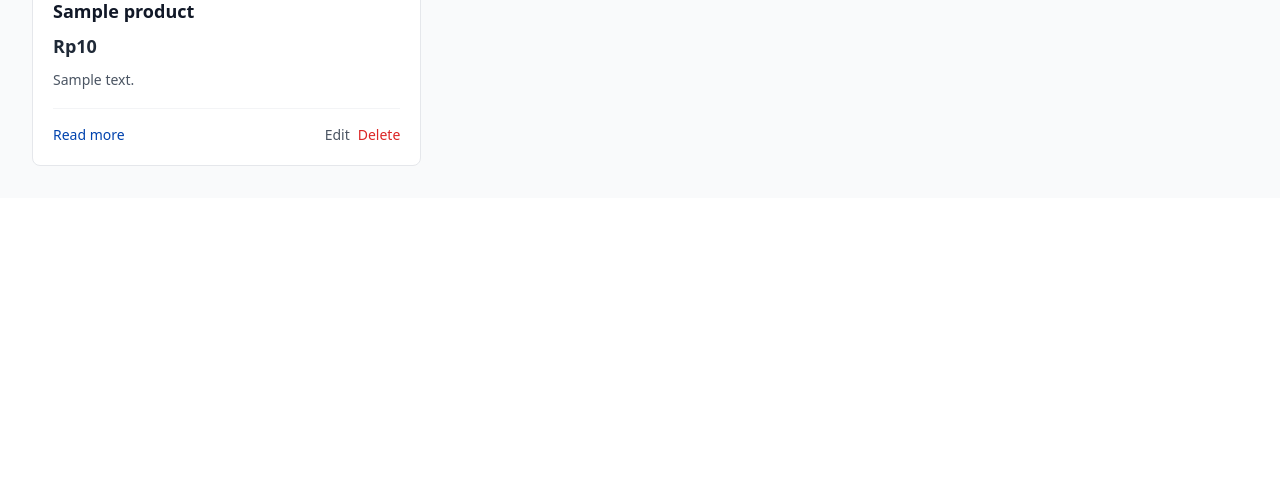
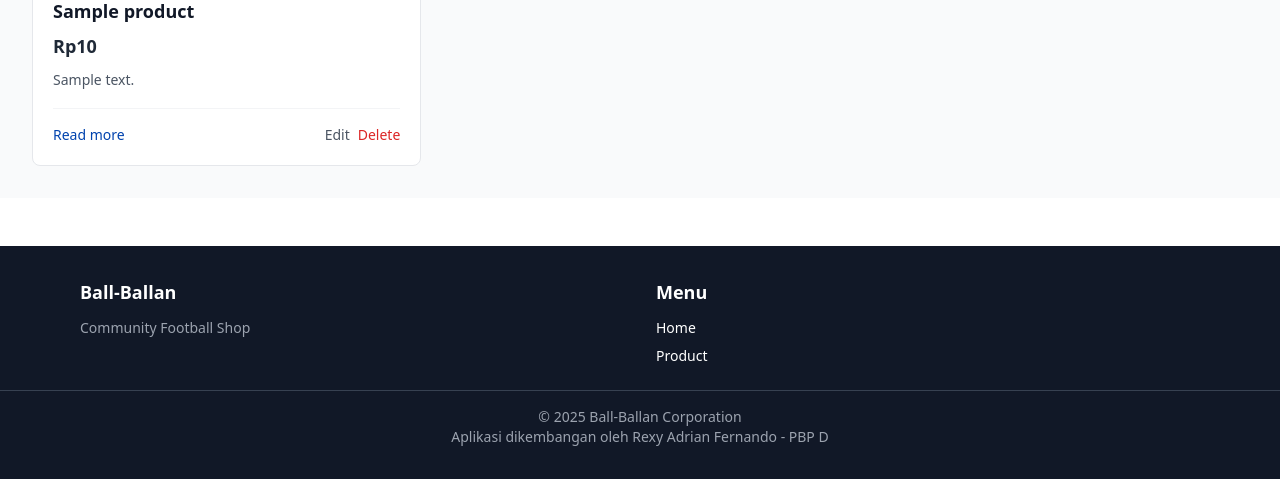
Before and after one commit to rexyadrian/ball-ballan, a Django app: page / in a window 1280 px wide. Shown: the part 724-1203 px from the top of the page. Before the commit the page ends 890 px from the top, so only its background shows below. Run offline with Django 5.2, Linux system fonts and the light colour scheme; a user stored in the database is signed in; tables that the repository leaves empty hold one stand-in row (values such as "Sample post"); grey boxes marked "Sample" are stand-in pictures; some libraries are stand-ins or nearby versions.

Commit message:
menambahkan footer

```diff
--- a/main/templates/main.html
+++ b/main/templates/main.html
@@ -37,14 +37,22 @@
         </div>
 
         <!-- Product Grid -->
+         <section id="products">
             {% if not product_list %}
             <div class="bg-white rounded-lg border border-gray-200 p-12 text-center">
                 <div class="w-32 h-32 mx-auto mb-4">
                     <img src="https://media1.tenor.com/m/1vDTcDBAz9AAAAAC/miko-iino-slapping.gif" alt="No product available"
                         class="w-full h-full object-contain">
                 </div>
-            <h3 class="text-lg font-medium text-gray-900 mb-2">No product found</h3>
-            <p class="text-gray-500 mb-6">Be the first to share football product with the community.</p>
+                <p class="text-gray-500 mb-6">
+                    Iino Miko says "There is no product!"
+                </p>
+                <h3 class="text-lg font-medium text-gray-900 mb-2">
+                    No product found
+                </h3>
+                <p class="text-gray-500 mb-6">
+                    Be the first to share football product with the community.
+                </p>
                 <a href="{% url 'main:add_product' %}"
                     class="inline-flex items-center px-4 py-2 bg-[#0043ae] text-white rounded-md hover:bg-[#003080] transition-colors">
                     Add Product
@@ -57,6 +65,9 @@
                 {% endfor %}
             </div>
             {% endif %}
+        </section>
+
     </div>
 </div>
+{% include 'footer.html' %}
 {% endblock content %}
--- a/static/css/global.css
+++ b/static/css/global.css
@@ -45,3 +45,7 @@
     border-color: #0043ae;
     box-shadow: 0 0 0 3px rgba(22, 163, 74, 0.1);
 }
+
+html {
+    scroll-behavior: smooth;
+}
--- /dev/null
+++ b/templates/footer.html
@@ -0,0 +1,36 @@
+<footer class="bg-gray-900 text-white py-8 mt-12">
+    <div class="max-w-6xl mx-auto px-4 grid grid-cols-1 md:grid-cols-2 gap-8">
+        <!-- Logo / Brand -->
+        <div>
+            <h2 class="text-lg font-semibold mb-3">Ball-Ballan</h2>
+            <p class="text-sm text-gray-400">Community Football Shop</p>
+        </div>
+
+        <!-- Links -->
+        <div>
+            <h2 class="text-lg font-semibold mb-3">Menu</h2>
+            <ul class="space-y-2 text-sm">
+                <li>
+                    <a href="/" class="hover:underline">
+                        Home
+                    </a>
+                </li>
+                <li>
+                    <a href="#products" class="hover:underline">
+                        Product
+                    </a>
+                </li>
+            </ul>
+        </div>
+    </div>
+
+    <div class="border-t border-gray-700 mt-6 pt-4 text-center text-sm text-gray-400">
+        &copy; <span id="year"></span> Ball-Ballan Corporation
+
+        <p>Aplikasi dikembangan oleh Rexy Adrian Fernando - PBP D</p>
+    </div>
+</footer>
+
+<script>
+    document.getElementById("year").textContent = new Date().getFullYear();
+</script>
```
Also changed, not shown: 1 other file. Lines whose indentation alone changed are shown as unchanged.
